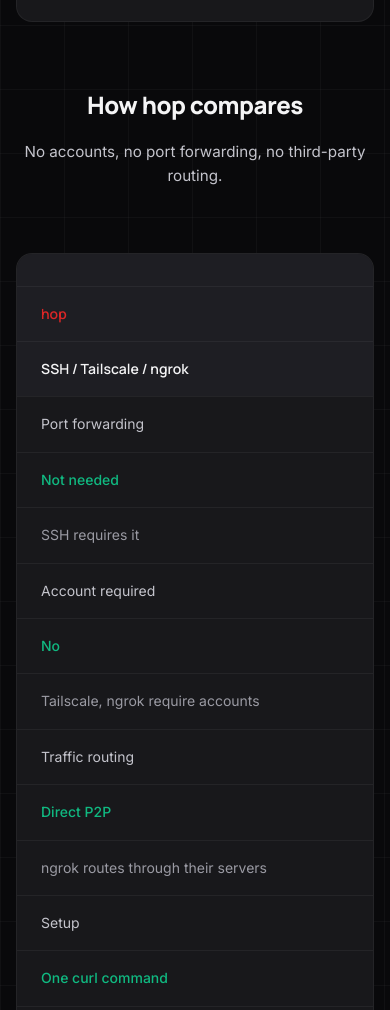
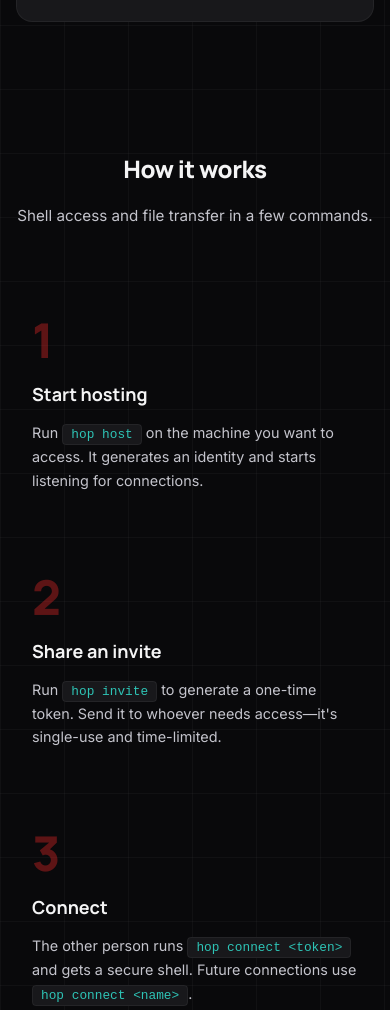
Before and after one commit to Keikai-Inc/wirehop, a plain HTML site: page site/index.html in a window 390 px wide. Shown: the part 3047-4057 px from the top of the page. Drawn offline with Linux system fonts and the light colour scheme.

Commit message:
Hide comparison table on mobile
The 3-column comparison table loses all context when stacked to a
single column — you can't tell which value belongs to which column.
The feature cards already communicate the same differentiators.

```diff
--- a/site/index.html
+++ b/site/index.html
@@ -665,9 +665,7 @@
       .nav-links { display: none; }
       .grid-3, .grid-2 { grid-template-columns: 1fr; }
       .steps { grid-template-columns: 1fr; }
-      .comparison-row { grid-template-columns: 1fr; }
-      .comparison-cell { border-right: none; border-bottom: 1px solid var(--color-border); }
-      .comparison-cell:last-child { border-bottom: none; }
+      #comparison { display: none; }
       .daemon-grid { grid-template-columns: 1fr; }
       .hero { padding: 7rem 1.5rem 4rem; }
       section { padding: 4rem 0; }
@@ -806,7 +804,7 @@
   </section>
 
   <!-- Comparison -->
-  <section style="padding-top: 0;">
+  <section id="comparison" style="padding-top: 0;">
     <div class="container">
       <div class="section-header">
         <h2>How hop compares</h2>
```
